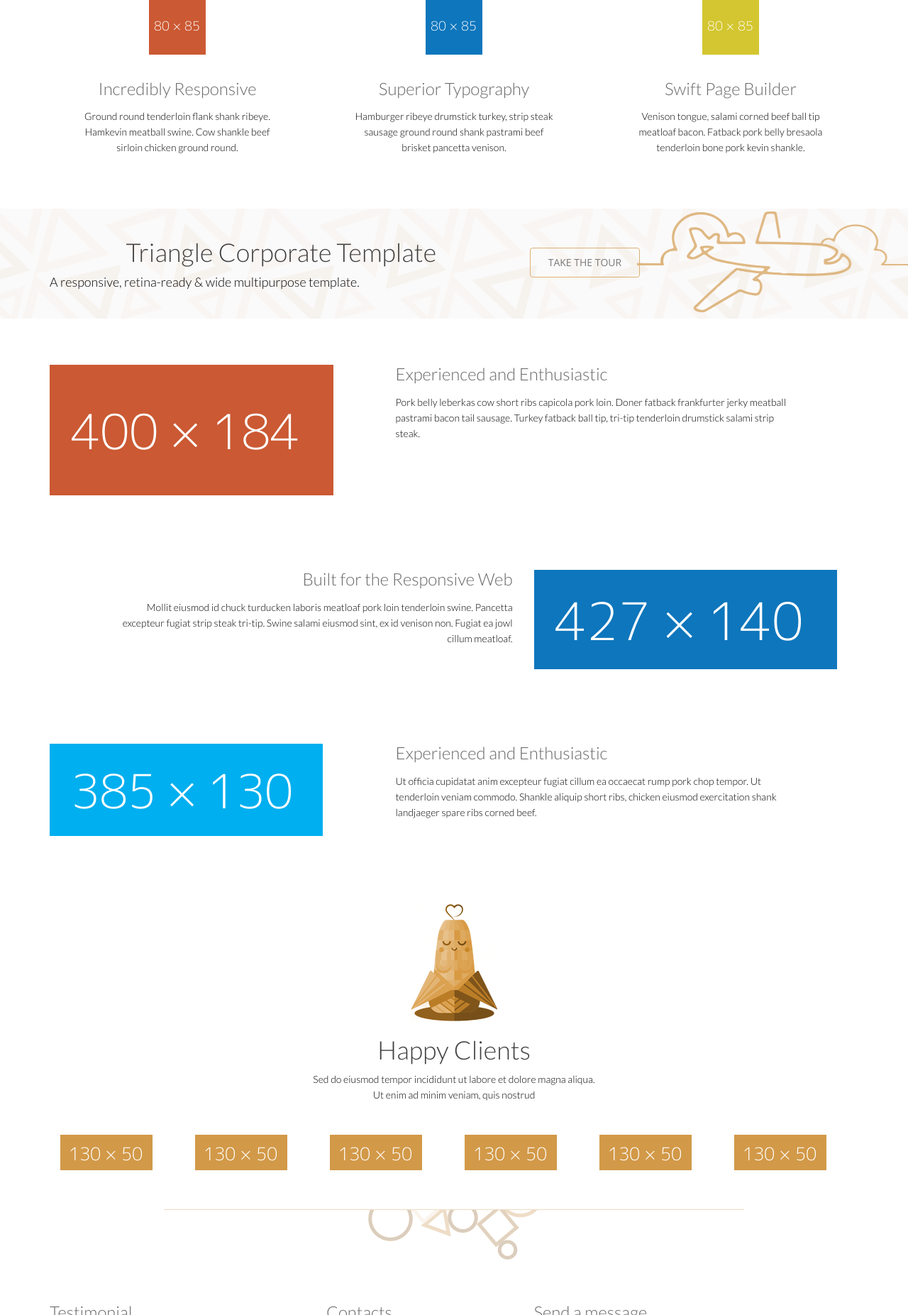
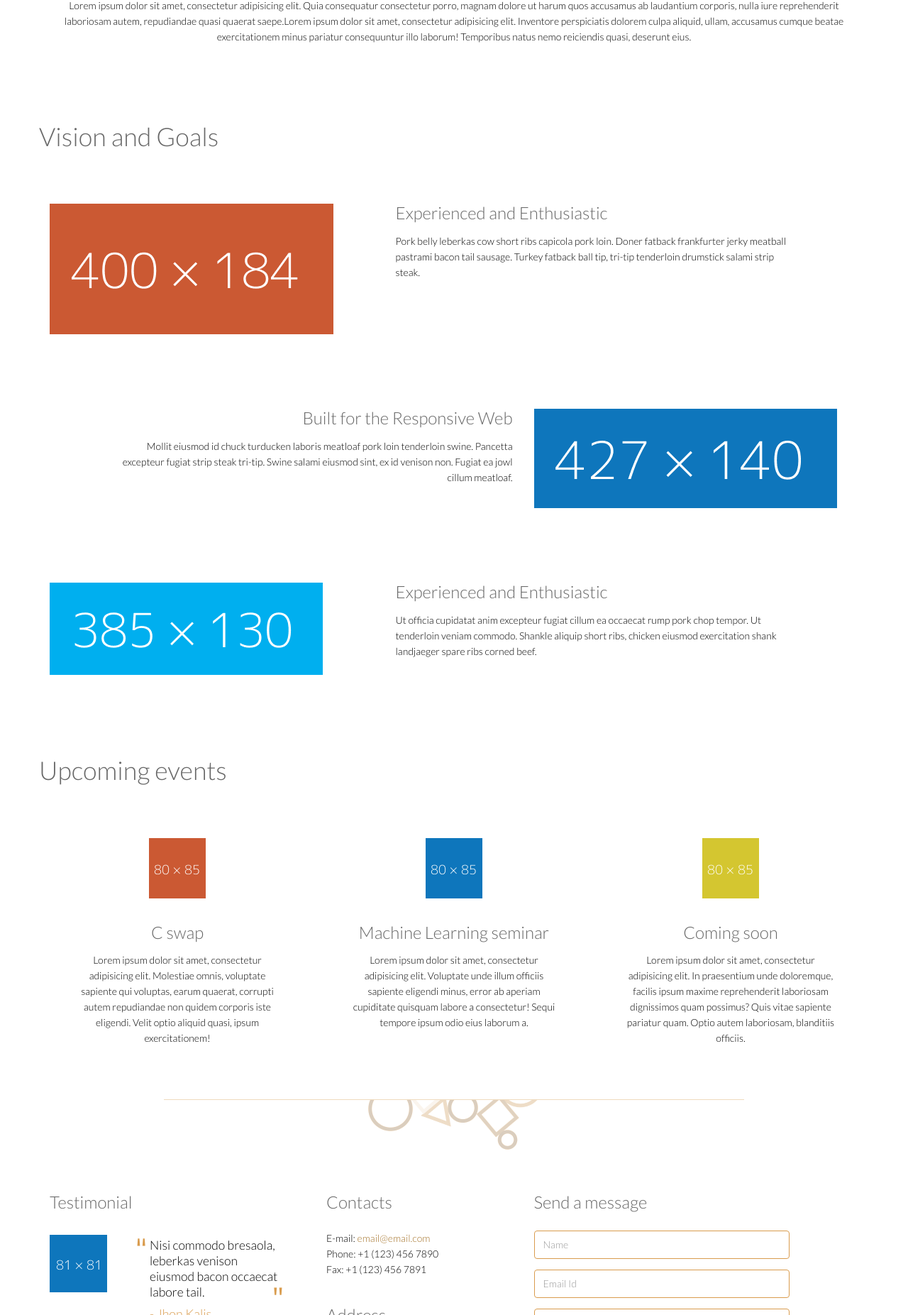
Before and after one commit to DeftNinja/CodersClub, a plain HTML site: page index.html in a window 1280 px wide. Shown: the part 695-2548 px from the top of the page at 71% size. Drawn offline with nearby package versions, Linux system fonts and the light colour scheme.

Commit message:
Major changes to index page

```diff
--- a/index.html
+++ b/index.html
@@ -6,7 +6,7 @@
     <meta name="viewport" content="width=device-width, initial-scale=1.0">
     <meta name="description" content="">
     <meta name="author" content="">
-    <title>Home | Triangle</title>
+    <title>Home | Codevelopers</title>
     <link href="css/bootstrap.min.css" rel="stylesheet">
     <link href="css/font-awesome.min.css" rel="stylesheet">
     <link href="css/animate.min.css" rel="stylesheet">
@@ -35,8 +35,6 @@
                         <ul class="nav nav-pills">
                             <li><a href=""><i class="fa fa-facebook"></i></a></li>
                             <li><a href=""><i class="fa fa-twitter"></i></a></li>
-                            <li><a href=""><i class="fa fa-google-plus"></i></a></li>
-                            <li><a href=""><i class="fa fa-dribbble"></i></a></li>
                             <li><a href=""><i class="fa fa-linkedin"></i></a></li>
                         </ul>
                     </div>
@@ -67,14 +65,6 @@
                         <li><a href="contact2.html">Contact us</a></li>
                     </ul>
                 </div>
-                <div class="search">
-                    <form role="form">
-                        <i class="fa fa-search"></i>
-                        <div class="field-toggle">
-                            <input type="text" class="search-form" autocomplete="off" placeholder="Search">
-                        </div>
-                    </form>
-                </div>
             </div>
         </div>
     </header>
@@ -85,8 +75,8 @@
             <div class="main-slider">
                 <div class="slide-text">
                     <h1>We Are Creative Nerds</h1>
-                    <p>Boudin doner frankfurter pig. Cow shank bresaola pork loin tri-tip tongue venison pork belly meatloaf short loin landjaeger biltong beef ribs shankle chicken andouille.</p>
-                    <a href="#" class="btn btn-common">SIGN UP</a>
+                    <p>Lorem ipsum dolor sit amet, consectetur adipisicing elit. Quasi expedita rem facere, accusantium laboriosam delectus atque asperiores. Impedit vero reprehenderit nihil, quaerat fugiat asperiores doloremque delectus cum, libero id adipisci.</p>
+                    <a href="#" class="btn btn-common">Know more</a>
                 </div>
             </div>
         </div>
@@ -94,34 +84,13 @@
     </section>
     <!--/#home-slider-->
 
-    <section id="services">
+    <section id="clients">
         <div class="container">
             <div class="row">
-                <div class="col-sm-4 text-center padding wow fadeIn" data-wow-duration="1000ms" data-wow-delay="300ms">
-                    <div class="single-service">
-                        <div class="wow scaleIn" data-wow-duration="500ms" data-wow-delay="300ms">
-                            <img src="images/home/icon1.png" alt="">
-                        </div>
-                        <h2>Incredibly Responsive</h2>
-                        <p>Ground round tenderloin flank shank ribeye. Hamkevin meatball swine. Cow shankle beef sirloin chicken ground round.</p>
-                    </div>
-                </div>
-                <div class="col-sm-4 text-center padding wow fadeIn" data-wow-duration="1000ms" data-wow-delay="600ms">
-                    <div class="single-service">
-                        <div class="wow scaleIn" data-wow-duration="500ms" data-wow-delay="600ms">
-                            <img src="images/home/icon2.png" alt="">
-                        </div>
-                        <h2>Superior Typography</h2>
-                        <p>Hamburger ribeye drumstick turkey, strip steak sausage ground round shank pastrami beef brisket pancetta venison.</p>
-                    </div>
-                </div>
-                <div class="col-sm-4 text-center padding wow fadeIn" data-wow-duration="1000ms" data-wow-delay="900ms">
-                    <div class="single-service">
-                        <div class="wow scaleIn" data-wow-duration="500ms" data-wow-delay="900ms">
-                            <img src="images/home/icon3.png" alt="">
-                        </div>
-                        <h2>Swift Page Builder</h2>
-                        <p>Venison tongue, salami corned beef ball tip meatloaf bacon. Fatback pork belly bresaola tenderloin bone pork kevin shankle.</p>
+                <div class="col-sm-12">
+                    <div class="clients text-center wow fadeInUp" data-wow-duration="500ms" data-wow-delay="300ms">
+                        <h1 class="title">About Codevelopers</h1>
+                        <p>Lorem ipsum dolor sit amet, consectetur adipisicing elit. Quia consequatur consectetur porro, magnam dolore ut harum quos accusamus ab laudantium corporis, nulla iure reprehenderit laboriosam autem, repudiandae quasi quaerat saepe.Lorem ipsum dolor sit amet, consectetur adipisicing elit. Inventore perspiciatis dolorem culpa aliquid, ullam, accusamus cumque beatae exercitationem minus pariatur consequuntur illo laborum! Temporibus natus nemo reiciendis quasi, deserunt eius.</p>
                     </div>
                 </div>
             </div>
@@ -129,30 +98,10 @@
     </section>
     <!--/#services-->
 
-    <section id="action" class="responsive">
-        <div class="vertical-center">
-            <div class="container">
-                <div class="row">
-                    <div class="action take-tour">
-                        <div class="col-sm-7 wow fadeInLeft" data-wow-duration="500ms" data-wow-delay="300ms">
-                            <h1 class="title">Triangle Corporate Template</h1>
-                            <p>A responsive, retina-ready &amp; wide multipurpose template.</p>
-                        </div>
-                        <div class="col-sm-5 text-center wow fadeInRight" data-wow-duration="500ms" data-wow-delay="300ms">
-                            <div class="tour-button">
-                                <a href="#" class="btn btn-common">TAKE THE TOUR</a>
-                            </div>
-                        </div>
-                    </div>
-                </div>
-            </div>
-        </div>
-    </section>
-    <!--/#action-->
-
     <section id="features">
         <div class="container">
             <div class="row">
+                <h1>Vision and Goals</h1>
                 <div class="single-features">
                     <div class="col-sm-5 wow fadeInLeft" data-wow-duration="500ms" data-wow-delay="300ms">
                         <img src="images/home/image1.png" class="img-responsive" alt="">
@@ -185,40 +134,41 @@
     </section>
     <!--/#features-->
 
-    <section id="clients">
+    <!--- Upcoming events --->
+    <section id="services">
         <div class="container">
             <div class="row">
-                <div class="col-sm-12">
-                    <div class="clients text-center wow fadeInUp" data-wow-duration="500ms" data-wow-delay="300ms">
-                        <p><img src="images/home/clients.png" class="img-responsive" alt=""></p>
-                        <h1 class="title">Happy Clients</h1>
-                        <p>Sed do eiusmod tempor incididunt ut labore et dolore magna aliqua. <br> Ut enim ad minim veniam, quis nostrud </p>
+                <h1>Upcoming events</h1>
+                <div class="col-sm-4 text-center padding wow fadeIn" data-wow-duration="1000ms" data-wow-delay="300ms">
+                    <div class="single-service">
+                        <div class="wow scaleIn" data-wow-duration="500ms" data-wow-delay="300ms">
+                            <img src="images/home/icon1.png" alt="">
+                        </div>
+                        <h2>C swap</h2>
+                        <p>Lorem ipsum dolor sit amet, consectetur adipisicing elit. Molestiae omnis, voluptate sapiente qui voluptas, earum quaerat, corrupti autem repudiandae non quidem corporis iste eligendi. Velit optio aliquid quasi, ipsum exercitationem!</p>
                     </div>
-                    <div class="clients-logo wow fadeIn" data-wow-duration="1000ms" data-wow-delay="600ms">
-                        <div class="col-xs-3 col-sm-2">
-                            <a href="#"><img src="images/home/client1.png" class="img-responsive" alt=""></a>
+                </div>
+                <div class="col-sm-4 text-center padding wow fadeIn" data-wow-duration="1000ms" data-wow-delay="600ms">
+                    <div class="single-service">
+                        <div class="wow scaleIn" data-wow-duration="500ms" data-wow-delay="600ms">
+                            <img src="images/home/icon2.png" alt="">
                         </div>
-                        <div class="col-xs-3 col-sm-2">
-                            <a href="#"><img src="images/home/client2.png" class="img-responsive" alt=""></a>
+                        <h2>Machine Learning seminar</h2>
+                        <p>Lorem ipsum dolor sit amet, consectetur adipisicing elit. Voluptate unde illum officiis sapiente eligendi minus, error ab aperiam cupiditate quisquam labore a consectetur! Sequi tempore ipsum odio eius laborum a.</p>
+                    </div>
+                </div>
+                <div class="col-sm-4 text-center padding wow fadeIn" data-wow-duration="1000ms" data-wow-delay="900ms">
+                    <div class="single-service">
+                        <div class="wow scaleIn" data-wow-duration="500ms" data-wow-delay="900ms">
+                            <img src="images/home/icon3.png" alt="">
                         </div>
-                        <div class="col-xs-3 col-sm-2">
-                            <a href="#"><img src="images/home/client3.png" class="img-responsive" alt=""></a>
-                        </div>
-                        <div class="col-xs-3 col-sm-2">
-                            <a href="#"><img src="images/home/client4.png" class="img-responsive" alt=""></a>
-                        </div>
-                        <div class="col-xs-3 col-sm-2">
-                            <a href="#"><img src="images/home/client5.png" class="img-responsive" alt=""></a>
-                        </div>
-                        <div class="col-xs-3 col-sm-2">
-                            <a href="#"><img src="images/home/client6.png" class="img-responsive" alt=""></a>
-                        </div>
+                        <h2>Coming soon</h2>
+                        <p>Lorem ipsum dolor sit amet, consectetur adipisicing elit. In praesentium unde doloremque, facilis ipsum maxime reprehenderit laboriosam dignissimos quam possimus? Quis vitae sapiente pariatur quam. Optio autem laboriosam, blanditiis officiis.</p>
                     </div>
                 </div>
             </div>
         </div>
     </section>
-    <!--/#clients-->
 
     <footer id="footer">
         <div class="container">
```
